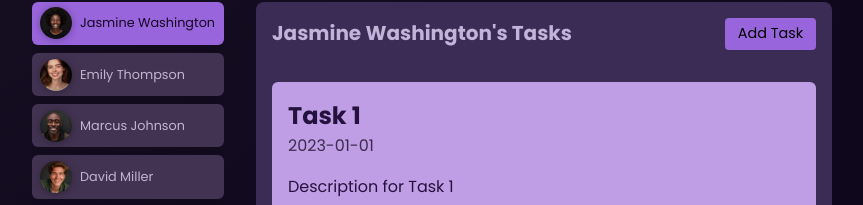
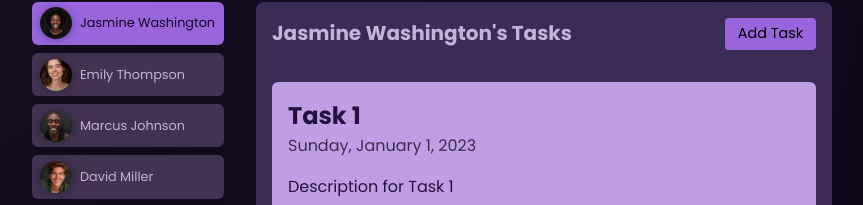
Before and after one commit to artemgilmanov/Angular, an Angular app: page / in a window 1280 px wide. Both pictures are taken after a click on the button "Jasmine Washington". Shown: the part 286-491 px from the top of the page, without its empty margins (208-1071 px from the left). Built offline with nearby package versions, Linux system fonts and the light colour scheme.

Commit message:
Transforming Template Data with Pipes.

```diff
--- a/src/app/tasks/task/task.component.html
+++ b/src/app/tasks/task/task.component.html
@@ -1,7 +1,7 @@
 <app-card>
   <article>
     <h2>{{ task?.title }}</h2>
-    <time>{{ task?.date }}</time>
+    <time>{{ task?.date | date : "fullDate" }}</time>
     <p>{{ task?.description }}</p>
     <p class="actions">
       <button (click)="onComplete()">Complete</button>
--- a/src/app/tasks/task/task.component.ts
+++ b/src/app/tasks/task/task.component.ts
@@ -1,11 +1,12 @@
 import { Component, EventEmitter, Input, Output } from '@angular/core';
 import { type Task } from './task.model';
 import { CardComponent } from '../../shared/card/card.component';
+import { DatePipe } from '@angular/common';
 
 @Component({
   selector: 'app-task',
   standalone: true,
-  imports: [CardComponent],
+  imports: [CardComponent, DatePipe],
   templateUrl: './task.component.html',
   styleUrl: './task.component.css',
 })
```
